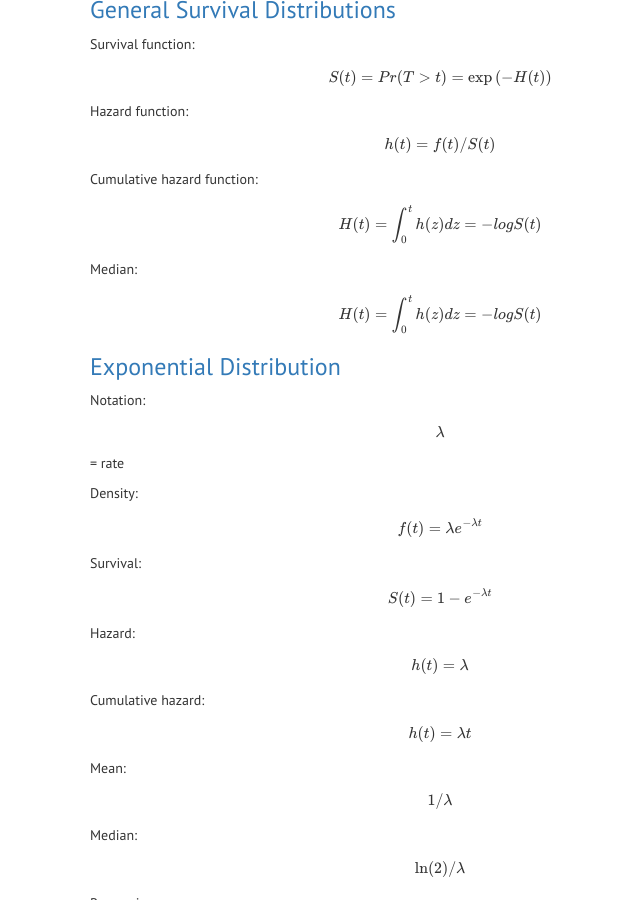
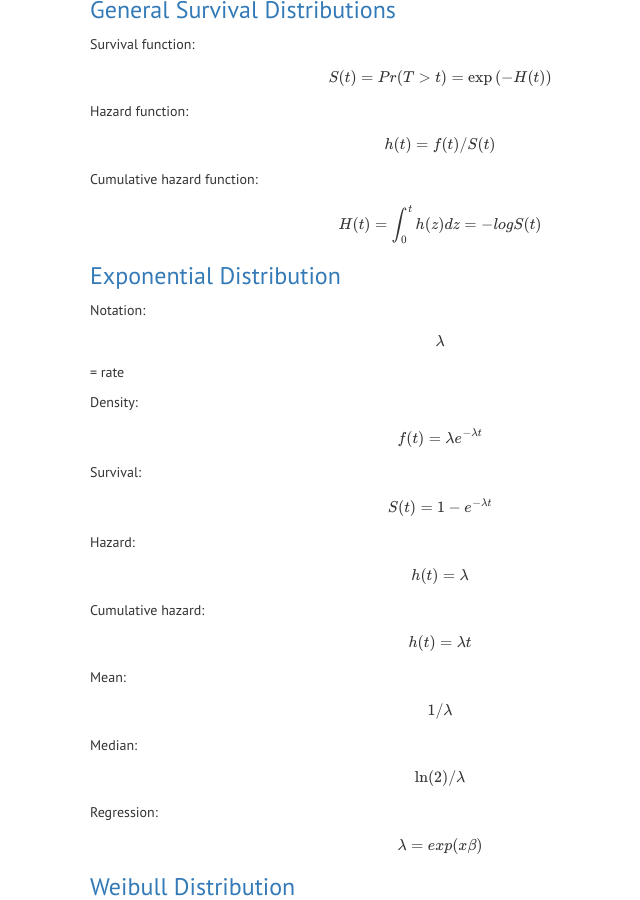
Before and after one commit to dincerti/dincerti.github.io, a Jekyll site: the page built from code/survival-distributions.md, in a window 1280 px wide and 900 px high, scrolled down 821 px. Shown: the whole window, without its empty margins (200-840 px from the left). Built offline with Jekyll 4.4.1, drawn with Linux system fonts in a browser that asks for light colours; nearby versions of some CDN libraries; formulas are drawn with MathJax 3.

Commit message:
Fix error in survival-distributions.md. Add markov.R to run Markov in post

```diff
--- a/code/survival-distributions.md
+++ b/code/survival-distributions.md
@@ -37,11 +37,6 @@
 \end{aligned}$$
 
 Cumulative hazard function:
-$$\begin{aligned}
-H(t) = \int_0^t h(z)dz = -log S(t)
-\end{aligned}$$
-
-Median:
 $$\begin{aligned}
 H(t) = \int_0^t h(z)dz = -log S(t)
 \end{aligned}$$
```
Also changed, not shown: 1 other file.
